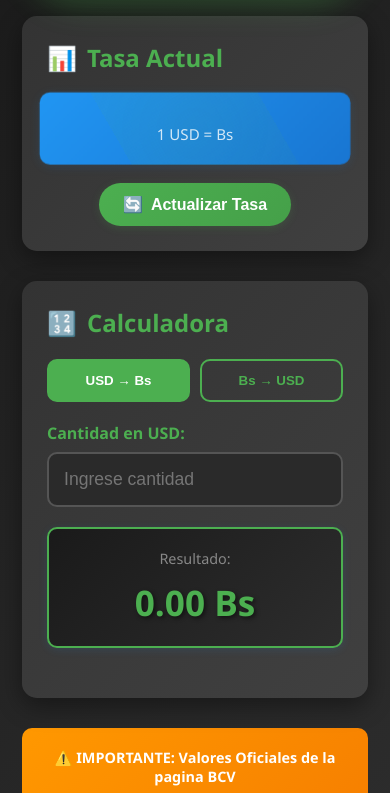
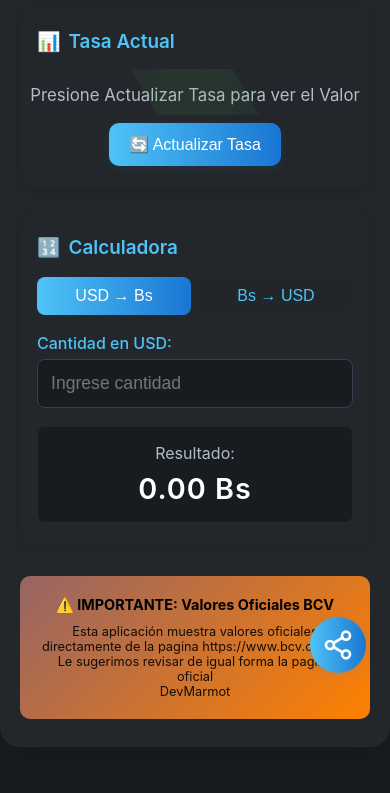
Before and after one commit to RaynerDevMarmot/YaLosVendieron, a plain HTML site: page static/index.html in a window 390 px wide. Shown: the part 139-932 px from the top of the page. Drawn offline with Linux system fonts and the light colour scheme; no server answers.

Commit message:
Add files via upload

```diff
--- a/static/index.html
+++ b/static/index.html
@@ -4,79 +4,11 @@
     <meta charset="UTF-8" />
     <meta name="viewport" content="width=device-width, initial-scale=1.0" />
     <title>YaLosVendieron</title>
+    <link rel="manifest" href="/manifest.json">
+    <meta name="theme-color" content="#181c20">
+    <link rel="icon" sizes="192x192" href="/icon-192.png">
+    <link rel="icon" sizes="512x512" href="/icon-512.png">
     <style>
-      /* Mejoras para móviles y confianza visual */
-      @media (max-width: 480px) {
-        body {
-          padding: 5px;
-        }
-        .container {
-          padding: 0 2px;
-        }
-        .header {
-          padding: 18px 8px;
-          font-size: 1.1em;
-        }
-        .main-grid {
-          gap: 12px;
-        }
-        .card {
-          padding: 12px 6px;
-        }
-        .update-btn {
-          font-size: 1.1em;
-          padding: 16px 10px;
-        }
-        .input-group input {
-          font-size: 1.2em;
-          padding: 18px 10px;
-        }
-        .result-value {
-          font-size: 2em;
-        }
-      }
-      .header {
-        position: relative;
-      }
-      .header .trust-badge {
-        position: absolute;
-        top: 10px;
-        right: 18px;
-        display: flex;
-        align-items: center;
-        gap: 6px;
-        background: rgba(255,255,255,0.12);
-        padding: 6px 14px;
-        border-radius: 16px;
-        font-size: 0.95em;
-        color: #fff;
-        box-shadow: 0 2px 8px rgba(76,175,80,0.18);
-      }
-      .header .trust-badge .lock {
-        font-size: 1.2em;
-        color: #4caf50;
-      }
-      .update-btn {
-        box-shadow: 0 2px 8px rgba(76,175,80,0.18);
-        border: 2px solid #4caf50;
-      }
-      .card {
-        border-radius: 22px;
-        box-shadow: 0 4px 18px rgba(0,0,0,0.18);
-      }
-      .rate-display {
-        border-radius: 16px;
-        box-shadow: 0 2px 10px rgba(33,150,243,0.12);
-      }
-      .input-group input {
-        border-radius: 14px;
-        border: 2px solid #4caf50;
-      }
-      .result-display {
-        border-radius: 14px;
-        border: 2px solid #2196f3;
-        box-shadow: 0 2px 8px rgba(33,150,243,0.12);
-      }
       * {
         margin: 0;
         padding: 0;
@@ -84,206 +16,217 @@
       }
 
       body {
-        font-family: "Segoe UI", Tahoma, Geneva, Verdana, sans-serif;
-        background: linear-gradient(135deg, #1a1a1a 0%, #2d2d2d 100%);
-        color: #ffffff;
+        font-family: 'Inter', 'Segoe UI', Arial, sans-serif;
+        background: #181c20;
+        color: #e3e7ee;
         min-height: 100vh;
-        padding: 20px;
+        padding: 0;
+        transition: background 0.3s;
       }
 
       .container {
-        max-width: 1200px;
-        margin: 0 auto;
-        animation: fadeIn 0.8s ease-out;
-      }
-
-      @keyframes fadeIn {
-        from {
-          opacity: 0;
-          transform: translateY(20px);
-        }
-        to {
-          opacity: 1;
-          transform: translateY(0);
-        }
+        max-width: 400px;
+        margin: 40px auto;
+        padding: 28px 20px;
+        background: #23272b;
+        border-radius: 20px;
+        box-shadow: 0 4px 32px rgba(0,0,0,0.18);
+        transition: background 0.3s;
       }
 
       .header {
         text-align: center;
-        margin-bottom: 20px;
-        background: linear-gradient(135deg, #4caf50 0%, #45a049 100%);
-        padding: 8px;
-        border-radius: 400px;
-        box-shadow: 0 10px 30px rgba(76, 175, 80, 0.3);
+        margin-bottom: 10px;
       }
-
       .header h1 {
-        font-size: 2.5em;
-        margin-bottom: 10px;
-        text-shadow: 2px 2px 4px rgba(0, 0, 0, 0.5);
+        font-size: 2.2em;
+        font-weight: 700;
+        margin-bottom: 6px;
+        color: #3ba819;
+        letter-spacing: 1px;
       }
-
       .header .subtitle {
-        font-size: 1.2em;
-        opacity: 0.9;
+        font-size: 1.05em;
+        color: #b0bec5;
+        font-weight: 100;
+        letter-spacing: 0.5px;
       }
 
       .main-grid {
-        display: grid;
-        grid-template-columns: 1fr 1fr;
-        gap: 30px;
-        margin-bottom: 30px;
-      }
-
-      @media (max-width: 768px) {
-        .main-grid {
-          grid-template-columns: 1fr;
-        }
+        display: flex;
+        flex-direction: column;
+        gap: 24px;
       }
 
       .card {
-        background: linear-gradient(135deg, #333333 0%, #404040 100%);
-        border-radius: 15px;
-        padding: 25px;
-        box-shadow: 0 8px 25px rgba(0, 0, 0, 0.4);
-        transition: transform 0.3s ease, box-shadow 0.3s ease;
+        background: #23272b;
+        border-radius: 14px;
+        padding: 22px 16px;
+        box-shadow: 0 2px 12px rgba(0,0,0,0.10);
+        margin-bottom: 0;
+        border: 1px solid #22262a;
+        transition: box-shadow 0.3s;
       }
-
-      .card:hover {
-        transform: translateY(-5px);
-        box-shadow: 0 12px 35px rgba(0, 0, 0, 0.6);
-      }
-
       .card-title {
-        font-size: 1.5em;
-        margin-bottom: 20px;
-        color: #4caf50;
+        font-size: 1.18em;
+        font-weight: 600;
+        margin-bottom: 18px;
+        color: #4fc3f7;
         display: flex;
         align-items: center;
-        gap: 10px;
+        gap: 8px;
       }
 
       .rate-display {
         text-align: center;
-        padding: 20px;
-        background: linear-gradient(135deg, #2196f3 0%, #1976d2 100%);
+        padding: 12px 0 8px 0;
+        background: none;
+        border-radius: 8px;
+        margin-bottom: 10px;
+      }
+      .rate-value {
+        font-size: 2.1em;
+        font-weight: 700;
+        color: #fff;
+        margin-bottom: 2px;
+        letter-spacing: 1px;
+      }
+      .rate-info {
+        font-size: 1em;
+        color: #b0bec5;
+      }
+      .update-btn {
+        background: linear-gradient(90deg, #4fc3f7 0%, #1976d2 100%);
+        color: #fff;
+        border: none;
+        padding: 12px 20px;
         border-radius: 10px;
-        margin-bottom: 20px;
-      }
-
-      .rate-value {
-        font-size: 2.5em;
-        font-weight: bold;
-        margin-bottom: 10px;
-        text-shadow: 2px 2px 4px rgba(0, 0, 0, 0.5);
-      }
-
-      .rate-info {
-        font-size: 0.9em;
-        opacity: 0.8;
-      }
-
-      .update-btn {
-        background: linear-gradient(135deg, #4caf50 0%, #45a049 100%);
-        color: white;
-        border: none;
-        padding: 12px 24px;
-        border-radius: 25px;
         cursor: pointer;
         font-size: 1em;
-        font-weight: bold;
-        transition: all 0.3s ease;
-        display: flex;
-        align-items: center;
-        gap: 8px;
+        font-weight: 500;
         margin: 0 auto;
+        display: block;
+        transition: background 0.2s, box-shadow 0.2s;
+        box-shadow: 0 2px 8px rgba(33,150,243,0.10);
       }
-
       .update-btn:hover {
-        transform: scale(1.05);
-        box-shadow: 0 5px 15px rgba(76, 175, 80, 0.4);
+        background: linear-gradient(90deg, #1976d2 0%, #4fc3f7 100%);
+        box-shadow: 0 4px 16px rgba(33,150,243,0.18);
       }
-
       .update-btn:disabled {
         opacity: 0.6;
         cursor: not-allowed;
-        transform: none;
       }
 
       .converter-section {
-        margin-bottom: 25px;
+        margin-bottom: 0;
       }
-
       .toggle-buttons {
         display: flex;
-        gap: 10px;
-        margin-bottom: 20px;
+        gap: 8px;
+        margin-bottom: 18px;
       }
-
       .toggle-btn {
         flex: 1;
-        padding: 12px;
-        border: 2px solid #4caf50;
-        background: transparent;
-        color: #4caf50;
-        border-radius: 10px;
+        padding: 10px 0;
+        border: none;
+        background: #22262a;
+        color: #4fc3f7;
+        border-radius: 8px;
         cursor: pointer;
-        transition: all 0.3s ease;
-        font-weight: bold;
+        font-weight: 500;
+        font-size: 1em;
+        transition: background 0.2s, color 0.2s;
+        box-shadow: 0 1px 4px rgba(33,150,243,0.04);
       }
-
       .toggle-btn.active {
-        background: #4caf50;
-        color: white;
+        background: linear-gradient(90deg, #4fc3f7 0%, #1976d2 100%);
+        color: #fff;
       }
 
       .input-group {
-        margin-bottom: 20px;
+        margin-bottom: 18px;
       }
-
       .input-group label {
         display: block;
-        margin-bottom: 8px;
-        font-weight: bold;
-        color: #4caf50;
+        margin-bottom: 6px;
+        font-weight: 500;
+        color: #4fc3f7;
       }
-
       .input-group input {
         width: 100%;
-        padding: 15px;
-        border: 2px solid #555;
-        border-radius: 10px;
-        background: #2a2a2a;
-        color: white;
+        padding: 13px;
+        border: 1px solid #374151;
+        border-radius: 8px;
+        background: #181c20;
+        color: #fff;
         font-size: 1.1em;
-        transition: border-color 0.3s ease;
+        transition: border-color 0.2s, background 0.2s;
       }
-
       .input-group input:focus {
         outline: none;
-        border-color: #4caf50;
-        box-shadow: 0 0 10px rgba(76, 175, 80, 0.3);
+        border-color: #4fc3f7;
+        background: #23272b;
       }
 
       .result-display {
-        background: linear-gradient(135deg, #1a1a1a 0%, #2d2d2d 100%);
-        padding: 20px;
-        border-radius: 10px;
+        background: #181c20;
+        padding: 16px;
+        border-radius: 8px;
         text-align: center;
-        border: 2px solid #4caf50;
+        border: 1px solid #22262a;
+        margin-top: 8px;
+        box-shadow: 0 1px 4px rgba(33,150,243,0.04);
+      }
+      .result-label {
+        font-size: 1em;
+        color: #b0bec5;
+        margin-bottom: 8px;
+      }
+      .result-value {
+        font-size: 1.8em;
+        font-weight: 600;
+        color: #ffffff;
+        margin-top: 2px;
+        letter-spacing: 1px;
       }
 
-      .result-label {
+      .footer {
+        text-align: center;
+        padding: 16px;
+        background: #23272b;
+        border-radius: 8px;
+        margin-top: 32px;
+        font-size: 1em;
+        color: #b0bec5;
+      }
+      .footer-warning {
+        font-size: 1em;
+        font-weight: 500;
+        margin-bottom: 6px;
+        color: #000000;
+      }
+      .footer-disclaimer {
         font-size: 0.9em;
-        color: #888;
-        margin-bottom: 10px;
+        opacity: 0.9;
       }
 
-      .result-value {
-        font-size: 2.2em;
-        font-weight: bold;
-        color: #4caf50;
-        text-shadow: 2px 2px 4px rgba(0, 0, 0, 0.5);
+      .notification {
+        position: fixed;
+        top: 24px;
+        right: 24px;
+        padding: 12px 18px;
+        background: linear-gradient(90deg, #4fc3f7 0%, #1976d2 100%);
+        color: #fff;
+        border-radius: 8px;
+        box-shadow: 0 2px 8px rgba(33,150,243,0.12);
+        transform: translateX(120%);
+        transition: transform 0.3s ease;
+        z-index: 1000;
+        font-size: 1em;
+      }
+      .notification.show {
+        transform: translateX(0);
       }
 
       .stats-grid {
@@ -368,7 +311,7 @@
       .footer {
         text-align: center;
         padding: 20px;
-        background: linear-gradient(135deg, #ff9800 0%, #f57c00 100%);
+        background: linear-gradient(135deg, #966565 0%, #ff8000 100%);
         border-radius: 10px;
         margin-top: 30px;
       }
@@ -382,6 +325,7 @@
       .footer-disclaimer {
         font-size: 0.8em;
         opacity: 0.9;
+        color: #000000;
       }
 
       .loading-spinner {
@@ -490,6 +434,13 @@
         animation: shimmer 1.5s infinite;
       }
 
+      .flotante {
+display:scroll;
+position:fixed;
+bottom:320px;
+right:0px;
+}
+
       @keyframes shimmer {
         0% {
           background-position: -200% 0;
@@ -519,7 +470,7 @@
           <div class="rate-display pulse">
             <div class="rate-value" id="currentRate"></div>
             <div class="rate-info">
-              <div>1 USD = <span id="rateInBs"></span> Bs</div>
+              <div>Presione Actualizar Tasa para ver el Valor<span id="rateInBs"></span></div>
               <div id="lastUpdate"></div>
             </div>
           </div>
@@ -563,12 +514,16 @@
       </div>
       <!-- Footer -->
       <footer class="footer">
-        <div class="footer-warning">⚠️ IMPORTANTE: Valores Oficiales de la pagina BCV</div>
+        <div class="footer-warning">⚠️ IMPORTANTE: Valores Oficiales BCV</div>
         <div class="footer-disclaimer">
           Esta aplicación muestra valores oficiales directamente de la pagina https://www.bcv.org.ve/
+          <p>Le sugerimos revisar de igual forma la pagina oficial </p>
           <p>DevMarmot</p>
         </div>
       </footer>
+      <button id="shareBtn" class="flotante" title="Compartir" style="background: linear-gradient(90deg, #4fc3f7 0%, #1976d2 100%); color: #fff; border: none; border-radius: 50%; width: 56px; height: 56px; box-shadow: 0 2px 8px rgba(33,150,243,0.18); position: fixed; bottom: 32px; right: 24px; display: flex; align-items: center; justify-content: center; font-size: 2em; cursor: pointer; z-index: 1001;">
+        <svg xmlns="http://www.w3.org/2000/svg" width="32" height="32" viewBox="0 0 24 24" fill="none" stroke="white" stroke-width="2" stroke-linecap="round" stroke-linejoin="round"><circle cx="18" cy="5" r="3"/><circle cx="6" cy="12" r="3"/><circle cx="18" cy="19" r="3"/><line x1="8.59" y1="13.51" x2="15.42" y2="17.49"/><line x1="15.41" y1="6.51" x2="8.59" y2="10.49"/></svg>
+      </button>
     </div>
 
     <!-- Notificación -->
@@ -578,6 +533,36 @@
 
     <!-- JavaScript para animaciones básicas de UI -->
     <script>
+      // Botón compartir
+      const shareBtn = document.getElementById('shareBtn');
+      shareBtn.addEventListener('click', function () {
+        const shareUrl = 'https://yalosvendieron-production.up.railway.app/';
+        if (navigator.share) {
+          navigator.share({
+            title: 'YaLosVendieron',
+            text: 'Calculadora y Monitor de Tasas USD/Bs',
+            url: shareUrl
+          });
+        } else {
+          // Si no soporta Web Share, copiar al portapapeles y mostrar notificación
+          navigator.clipboard.writeText(shareUrl).then(() => {
+            showNotification('Enlace copiado para compartir');
+          }, () => {
+            showNotification('No se pudo copiar el enlace');
+          });
+        }
+      });
+      // Registrar service worker para PWA
+      if ('serviceWorker' in navigator) {
+        window.addEventListener('load', function() {
+          navigator.serviceWorker.register('/service-worker.js')
+            .then(function(reg) {
+              // Service worker registrado
+            }).catch(function(err) {
+              // Error al registrar
+            });
+        });
+      }
       // Animaciones de entrada cuando se carga la página
       document.addEventListener("DOMContentLoaded", function () {
         // Añadir clases de animación a las tarjetas
@@ -614,6 +599,17 @@
       amountInput.addEventListener("blur", function () {
         this.parentElement.style.transform = "scale(1)";
       });
+
+
+      // Formatea número al estilo venezolano: 3.254,80
+      function formatVenezuelan(num) {
+        if (typeof num !== "number" || isNaN(num)) return "0,00";
+        // Separa parte entera y decimal
+        let [entero, decimal] = num.toFixed(2).split(".");
+        // Agrega puntos a los miles
+        entero = entero.replace(/\B(?=(\d{3})+(?!\d))/g, ".");
+        return `${entero},${decimal}`;
+      }
 
       // Función para mostrar notificación (solo UI)
       function showNotification(message) {
@@ -653,8 +649,8 @@
           const response = await fetch("/api/rate");
           const data = await response.json();
 
-          document.getElementById("currentRate").textContent = data.value.toFixed(2);
-          document.getElementById("rateInBs").textContent = data.value.toFixed(2);
+          document.getElementById("currentRate").textContent = formatVenezuelan(data.value) + " Bs";
+          document.getElementById("rateInBs").textContent = formatVenezuelan(data.value) + " Bs";
           document.getElementById("lastUpdate").textContent = `Actualizado: ${data.last_updated}`;
 
           showNotification("Tasa actualizada correctamente");
@@ -691,28 +687,42 @@
       usdToBsBtn.addEventListener("click", function () {
         mode = "usdToBs";
         inputLabel.textContent = "Cantidad en USD:";
-        conversionResult.textContent = "0.00 Bs";
+        conversionResult.classList.remove("usd");
+        conversionResult.classList.add("bs");
+        conversionResult.textContent = `Bs ${formatVenezuelan(0)}`;
         amountInput.value = "";
       });
 
       bsToUsdBtn.addEventListener("click", function () {
         mode = "bsToUsd";
         inputLabel.textContent = "Cantidad en Bs:";
-        conversionResult.textContent = "0.00 USD";
+        conversionResult.classList.remove("bs");
+        conversionResult.classList.add("usd");
+        conversionResult.textContent = `USD ${formatVenezuelan(0)}`;
         amountInput.value = "";
       });
 
       amountInput.addEventListener("input", async function () {
         const value = parseFloat(this.value);
         if (isNaN(value) || value < 0) {
-          conversionResult.textContent = mode === "usdToBs" ? "0.00 Bs" : "0.00 USD";
+          if (mode === "usdToBs") {
+            conversionResult.classList.remove("usd");
+            conversionResult.classList.add("bs");
+            conversionResult.textContent = `Bs ${formatVenezuelan(0)}`;
+          } else {
+            conversionResult.classList.remove("bs");
+            conversionResult.classList.add("usd");
+            conversionResult.textContent = `USD ${formatVenezuelan(0)}`;
+          }
           return;
         }
         if (mode === "usdToBs") {
           try {
             const response = await fetch(`/api/to-bs?usd=${value}`);
             const data = await response.json();
-            conversionResult.textContent = `${data.converted.toFixed(2)} Bs`;
+            conversionResult.classList.remove("usd");
+            conversionResult.classList.add("bs");
+            conversionResult.textContent = `Bs ${formatVenezuelan(data.converted)}`;
           } catch {
             conversionResult.textContent = "Error";
           }
@@ -720,7 +730,9 @@
           try {
             const response = await fetch(`/api/to-usd?bs=${value}`);
             const data = await response.json();
-            conversionResult.textContent = `${data.converted.toFixed(2)} USD`;
+            conversionResult.classList.remove("bs");
+            conversionResult.classList.add("usd");
+            conversionResult.textContent = `USD ${formatVenezuelan(data.converted)}`;
           } catch {
             conversionResult.textContent = "Error";
           }
```
Also changed, not shown: static/service-worker.js (added, +21 -0 lines), boton-flotante.png (added), static/manifest.json (added).
